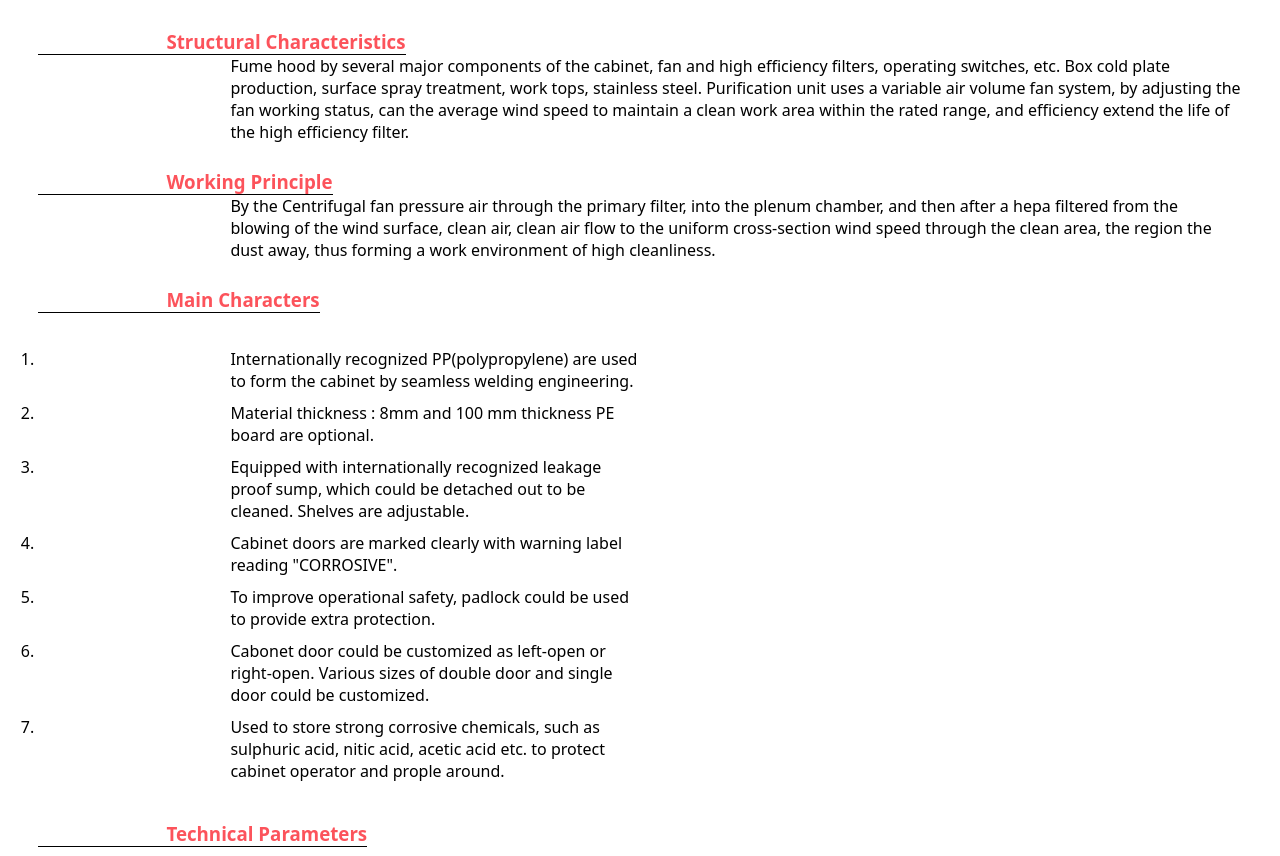
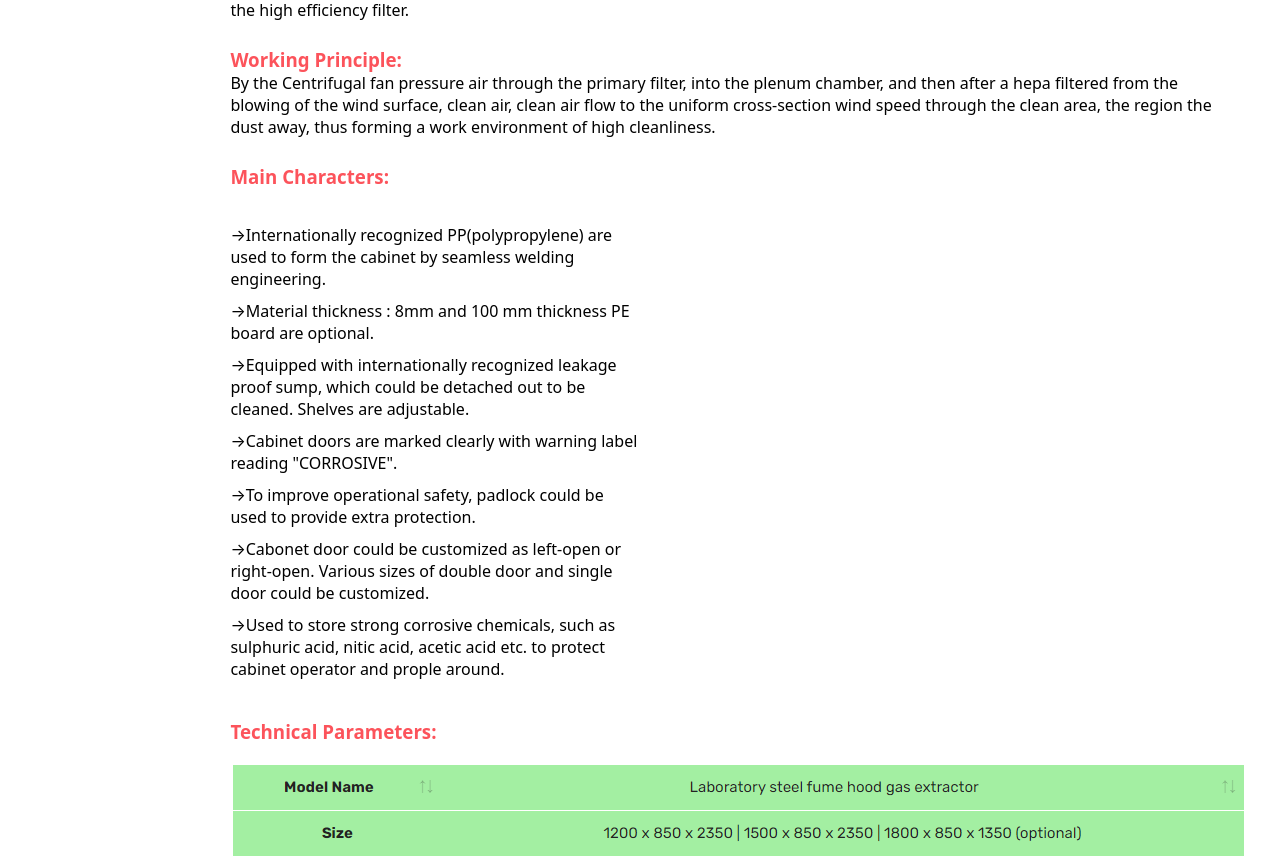
Before and after one commit to taizguy/em-enterprises, a website: page fumeHood.html in a window 1280 px wide. Shown: the part 718-1574 px from the top of the page. Drawn offline with nearby package versions, Linux system fonts and the light colour scheme.

```diff
--- a/fumeHood.html
+++ b/fumeHood.html
@@ -96,11 +96,11 @@
       </h1>
 
       <div id="main-section" style="padding: 3vw;">
-        <img style="padding-left: 20vw;" src="assets/fanFilterUUnit.jpg" alt="biosafety-cabinet">
+        <img style="padding-left: 20vw;" src="assets/fumeHood.jpg" alt="biosafety-cabinet">
 
         <h3
-          style="padding-top: 2vw; color: #fc535b; border-bottom: 1px solid black; width: fit-content; padding-left: 10vw;">
-          Structural Characteristics
+          style="padding-top: 2vw; color: #fc535b;  width: fit-content; padding-left: 15vw;">
+          Structural Characteristics:
 </h3>
         <p style="padding-left: 15vw;">Fume hood by several major components of the cabinet, fan and high efficiency filters, operating switches, etc. Box cold
         plate production, surface spray treatment, work tops, stainless steel. Purification unit uses a variable air volume fan
@@ -112,8 +112,8 @@
 
         </p>
 
-        <h3 style="padding-top: 2vw; color: #fc535b; border-bottom: 1px solid black; width: fit-content; padding-left: 10vw;">
-          Working Principle
+        <h3 style="padding-top: 2vw; color: #fc535b;  width: fit-content; padding-left: 15vw;">
+          Working Principle:
         </h3>
         <p style="padding-left: 15vw;">By the Centrifugal fan pressure air through the primary filter, into the plenum chamber, and then after a hepa filtered
         from the blowing of the wind surface, clean air, clean air flow to the uniform cross-section wind speed through the
@@ -125,35 +125,35 @@
         </p>
 
         <h3
-          style="padding-top: 2vw; color: #fc535b; border-bottom: 1px solid black; width: fit-content;padding-left: 10vw;">
-          Main Characters</h3>
+          style="padding-top: 2vw; color: #fc535b;  width: fit-content;padding-left: 15vw;">
+          Main Characters:</h3>
         <ol style="padding-top: 2vw;">
-          <li>Internationally recognized PP(polypropylene) are used to form the cabinet by seamless welding engineering.
+          <li style="list-style-type: none;">&#8594;Internationally recognized PP(polypropylene) are used to form the cabinet by seamless welding engineering.
 
           </li>
-          <li>Material thickness : 8mm and 100 mm thickness PE board are optional.
+          <li style="list-style-type: none;">&#8594;Material thickness : 8mm and 100 mm thickness PE board are optional.
 
 
           </li>
-          <li>Equipped with internationally recognized leakage proof sump, which could be detached out to be cleaned. Shelves are
+          <li style="list-style-type: none;">&#8594;Equipped with internationally recognized leakage proof sump, which could be detached out to be cleaned. Shelves are
           adjustable.
 
 
           </li>
-          <li>Cabinet doors are marked clearly with warning label reading "CORROSIVE".
+          <li style="list-style-type: none;">&#8594;Cabinet doors are marked clearly with warning label reading "CORROSIVE".
           </li>
-          <li>To improve operational safety, padlock could be used to provide extra protection.
+          <li style="list-style-type: none;">&#8594;To improve operational safety, padlock could be used to provide extra protection.
 </li>
-<li>Cabonet door could be customized as left-open or right-open. Various sizes of double door and single door could be
+<li style="list-style-type: none;">&#8594;Cabonet door could be customized as left-open or right-open. Various sizes of double door and single door could be
 customized.
 </li>
-<li>Used to store strong corrosive chemicals, such as sulphuric acid, nitic acid, acetic acid etc. to protect cabinet
+<li style="list-style-type: none;">&#8594;Used to store strong corrosive chemicals, such as sulphuric acid, nitic acid, acetic acid etc. to protect cabinet
 operator and prople around.
 </li>
         </ol>
         <h3
-          style="padding-top: 3vw; color: #fc535b; border-bottom: 1px solid black; width: fit-content; padding-left: 10vw;">
-          Technical Parameters
+          style="padding-top: 3vw; color: #fc535b;  width: fit-content; padding-left: 15vw;">
+          Technical Parameters:
         </h3>
         <img style="padding-top: 1.5vw; padding-left: 15vw;" src="assets/fumeHoodTable.png" alt="">
       </div>
```
Also changed, not shown: index.html (+6 -2 lines).
